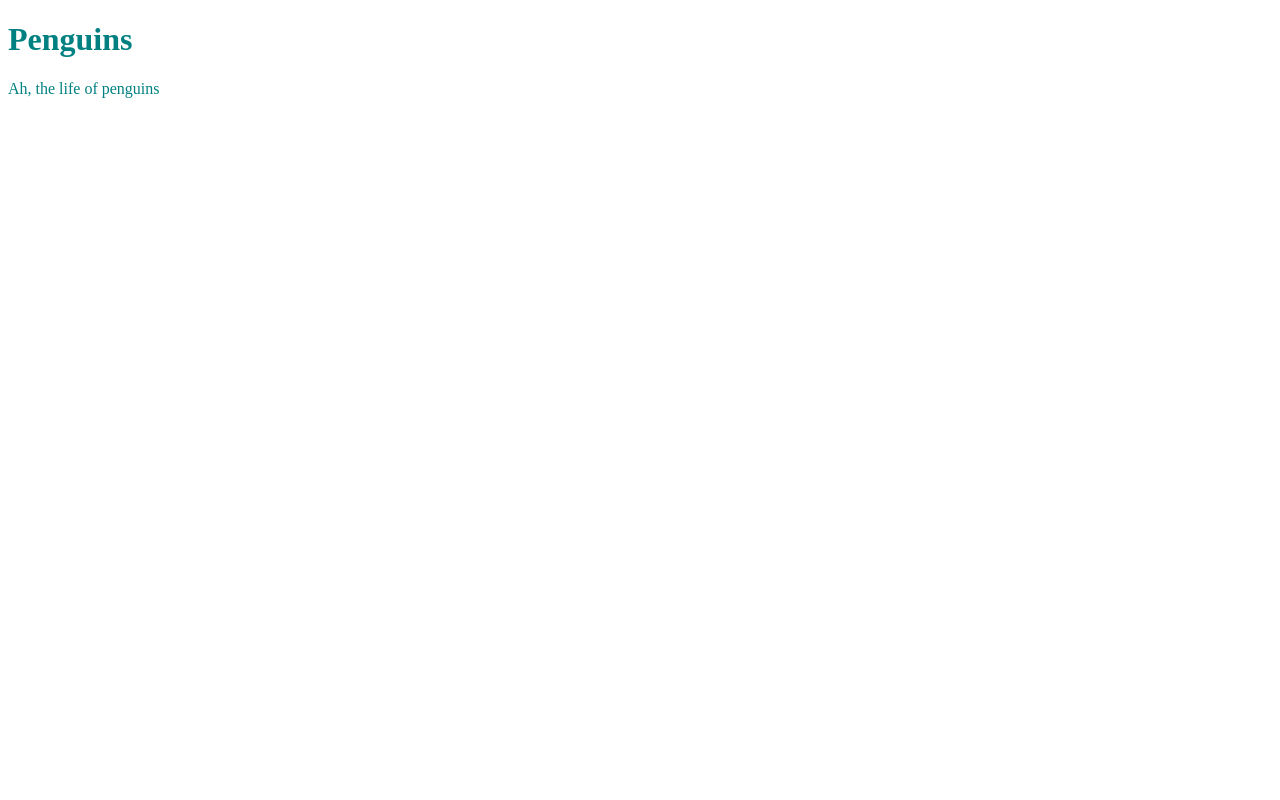
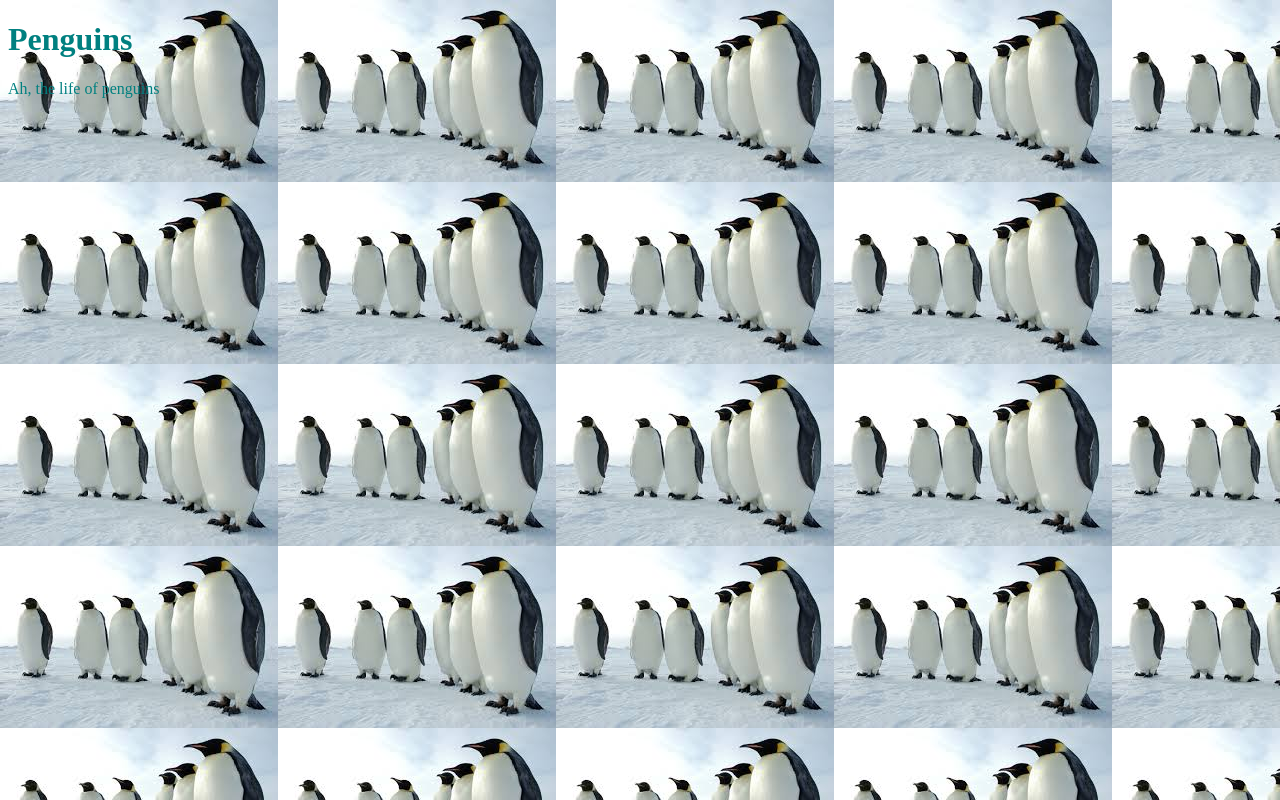
Before and after one commit to stefsies/stefsies.github.io, a plain HTML site: page unit_3/index.html in a window 1280 px wide. Drawn offline with Linux system fonts and the light colour scheme.

Commit message:
figuring out the image

```diff
--- a/unit_3/css/style.css
+++ b/unit_3/css/style.css
@@ -1,5 +1,5 @@
 body {
-	background-image: url(images/Penguins.jpg);
+	background-image: url(/images/Penguins.jpg);
 }
 h1, p {
 	color: teal;
```
